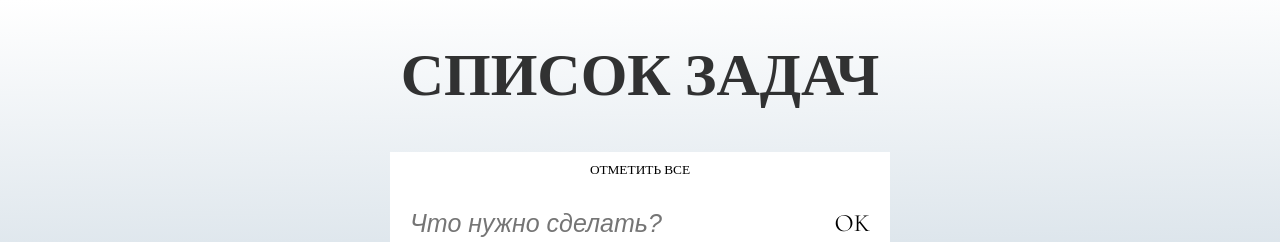
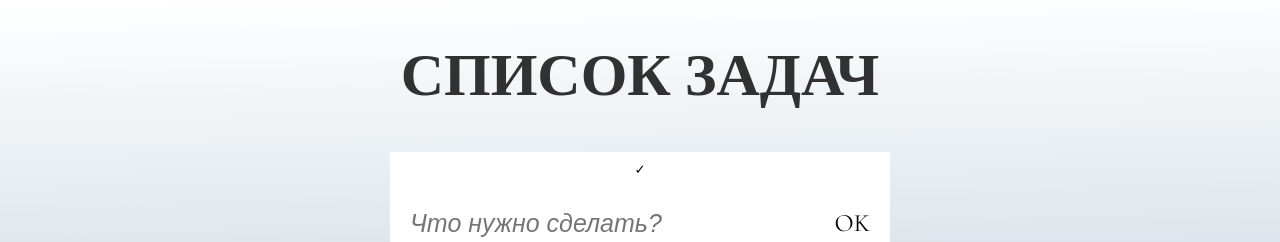
Before and after one commit to AlexKoloda/TODO-List, a React (Create React App) app in the folder my-app/: page / in a window 1280 px wide. Both pictures are taken after typing "Sample" into the empty fields and a click on the button "OK". Shown: the top 242 px of the page. Built offline with nearby package versions, Linux system fonts and the light colour scheme; a web font is replaced by a local one.

Commit message:
Исправление ошибок

```diff
--- a/my-app/src/components/toggleButton/ToggleButton.jsx
+++ b/my-app/src/components/toggleButton/ToggleButton.jsx
@@ -13,7 +13,7 @@ const ToggleButton = ({ onToggleCompleteAll, todosLength }) => {
         onToggleCompleteAll();
       }}
     >
-      отметить все
+      ✓
     </button>
   );
 };
```
